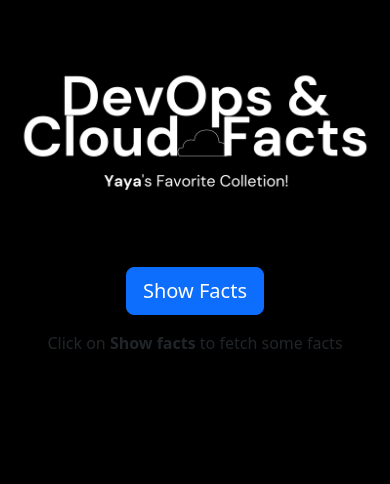
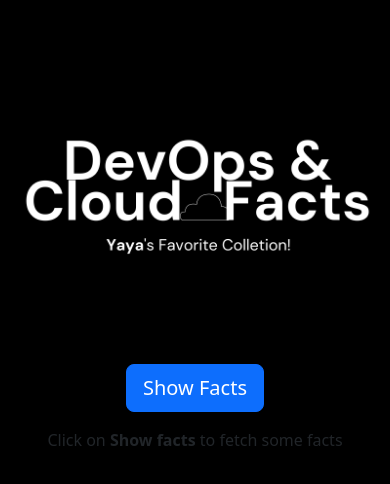
Before and after one commit to yaya2devops/feeders, a plain HTML site: page index.html in a window 390 px wide. Drawn offline with Linux system fonts and the light colour scheme.

Commit message:
Mobile check

```diff
--- a/index.html
+++ b/index.html
@@ -14,7 +14,7 @@
     <div class="container-fluid">
       <div class="row mt-5">
         <div class="col"></div>
-        <div class="col-md-6"><img id="DevOps" src="" alt="cat" srcset="yes.png" width="100%" /></div>
+        <div class="col-md-6"><img id="DevOps" src="" alt="cat" srcset="mobile.png" width="100%" /></div>
         <div class="col"></div>
       </div>
       <div class="row text-center mt-5">
```
